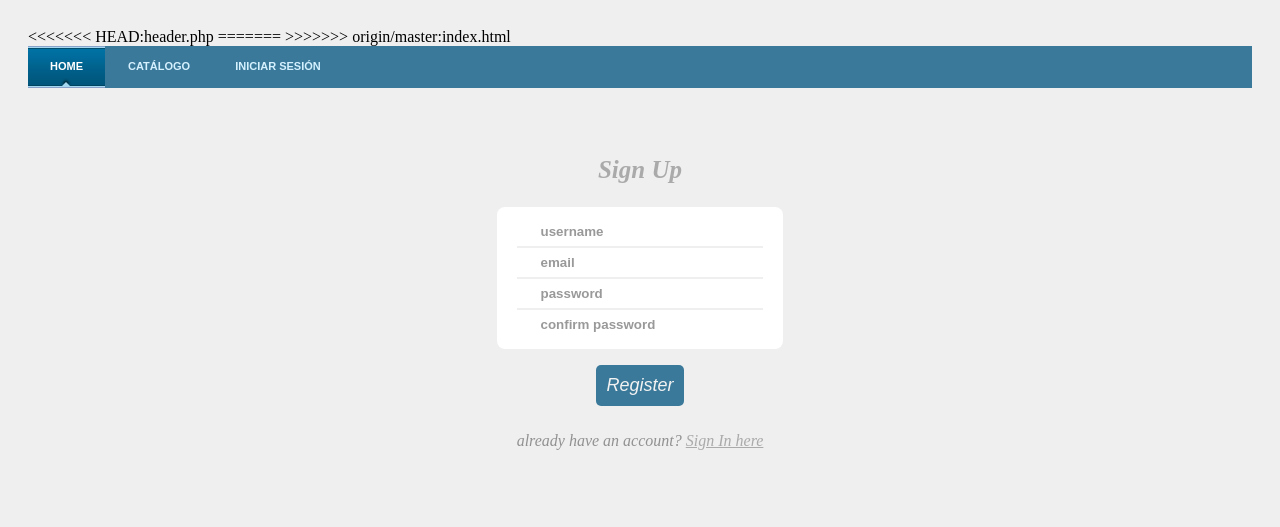
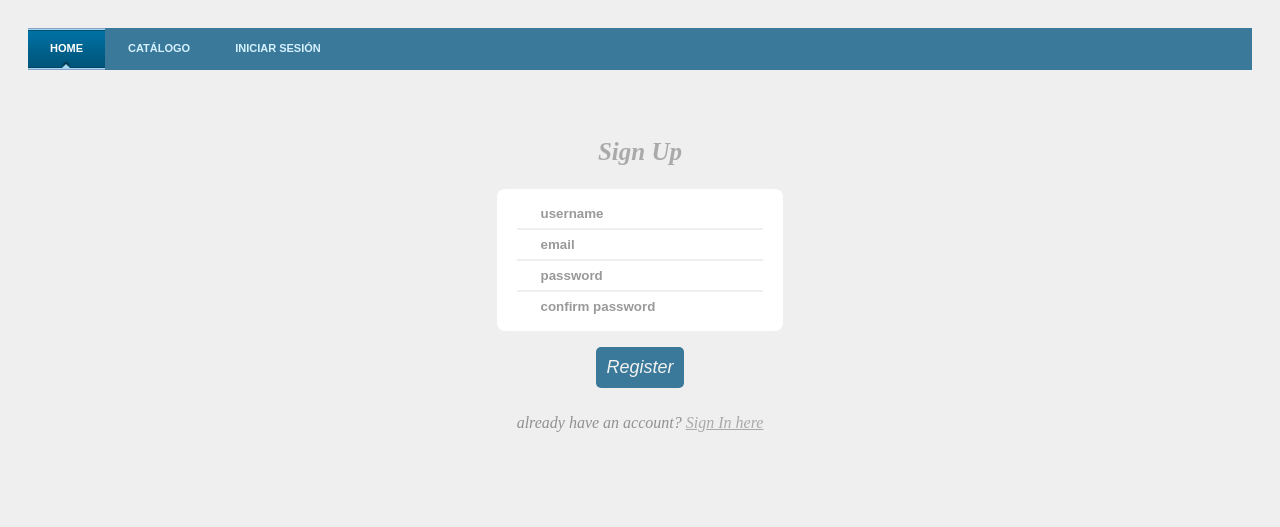
Before and after one commit to RedNova94/Proyecto_Web, a PHP site: page /sign_up.php in a window 1280 px wide. Shown: the top 527 px of the page. Run offline with PHP 8.4, Linux system fonts and the light colour scheme.

Commit message:
se arreglaron algujnas cosas (creo)

```diff
--- a/header.php
+++ b/header.php
@@ -2,17 +2,17 @@
 <html lang="en">
 <head>
     <meta charset="UTF-8">
-<<<<<<< HEAD:header.php
+
     <title><?= isset($PageTitle) ? $PageTitle : "Default Title"?></title>
     <!-- Additional tags here -->
-    <link rel="stylesheet" href="tabs25.css">
+    <link rel="stylesheet" href="style_main.css">
     <?php if (function_exists('customPageHeader')){
         customPageHeader();
     }?>
-=======
+
     <title>Title</title>
     <link rel="stylesheet" href="css/style_main.css">
->>>>>>> origin/master:index.html
+
 </head>
 <body>
 <div id="tabs25">
```
